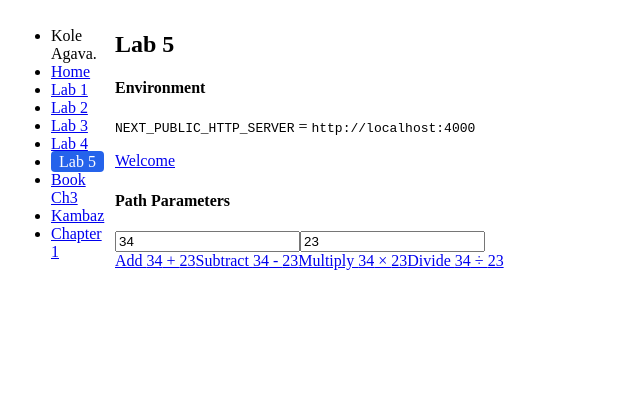
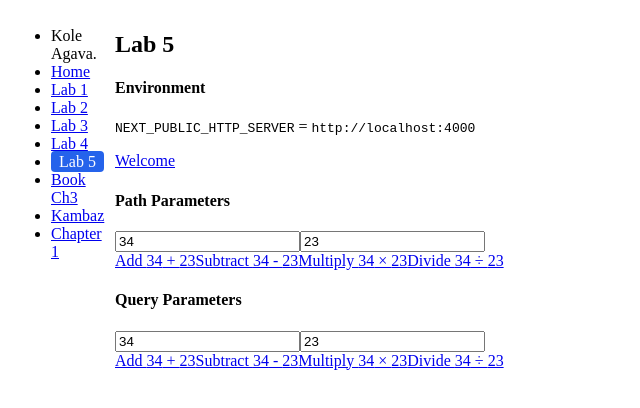
Before and after one commit to agavakole/webdev-client, a Next.js app: page /labs/lab5 in a window 1280 px wide. Shown: the top 408 px of the page, without its empty margins (0-640 px from the left). Built offline with nearby package versions, Linux system fonts and the light colour scheme.

Commit message:
Add query parameter calculator to Lab 5

```diff
--- a/app/labs/lab5/page.tsx
+++ b/app/labs/lab5/page.tsx
@@ -1,5 +1,6 @@
 import Environment from "./Environment";
 import PathParameters from "./PathParameters";
+import QueryParameters from "./QueryParameters";
 
 export default function Lab5() {
   return (
@@ -7,6 +8,7 @@ export default function Lab5() {
       <h2>Lab 5</h2>
       <Environment />
       <PathParameters />
+      <QueryParameters />
     </div>
   );
 }
```
